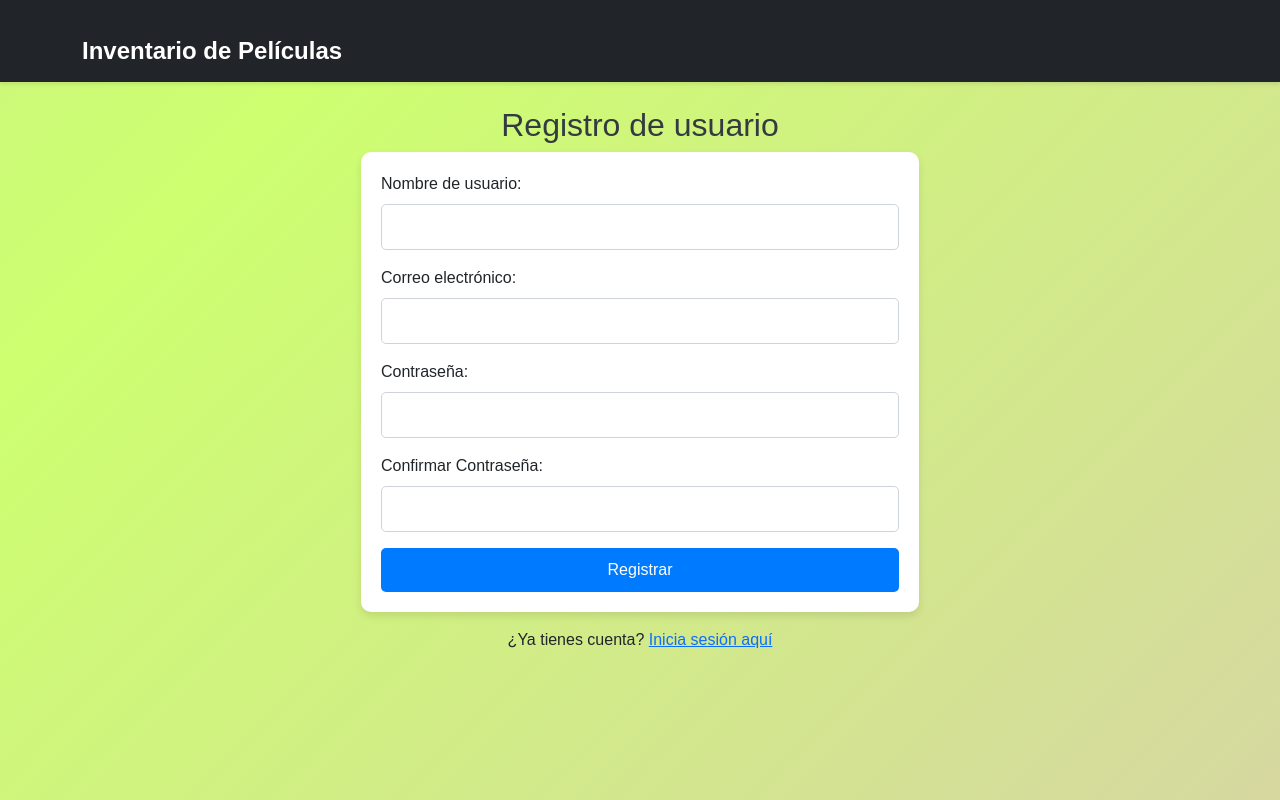
After one commit to NightCrawler927/Proyecto_Aplicaciones_Distribuidas, a Flask app: page /registro in a window 1280 px wide. The commit adds this page. Run offline with Flask 3, Linux system fonts and the light colour scheme.

Commit message:
Incorporación de JWT
Fase 3.

```diff
--- a/Backend/src/loginUsuario.js
+++ b/Backend/src/loginUsuario.js
@@ -4,10 +4,10 @@ const { generarJWT } = require("./utils/jwt.js");
 
 const loginUsuario = async (event) => {
   const dynamodb = new AWS.DynamoDB.DocumentClient();
-  const { email, pass } = JSON.parse(event.body);
+  const { email, password } = JSON.parse(event.body);
 
   // Mensaje de depuración - verificar los datos de entrada
-  console.log("Datos de entrada recibidos:", { email, pass });
+  console.log("Datos de entrada recibidos:", { email, password });
 
   // Buscar usuario en la base de datos
   const params = {
@@ -40,7 +40,7 @@ const loginUsuario = async (event) => {
     console.log("Usuario encontrado:", usuario);
 
     // Verificar la contraseña
-    const passwordValid = await bcrypt.compare(pass, usuario.pass);
+    const passwordValid = await bcrypt.compare(password, usuario.password);
     console.log("Contraseña válida:", passwordValid);
 
     if (!passwordValid) {
--- a/Backend/src/registrarUsuario.js
+++ b/Backend/src/registrarUsuario.js
@@ -15,14 +15,14 @@ const registrarUsuario = async (event) => {
     const dynamodb = new AWS.DynamoDB.DocumentClient();
     console.log("Evento recibido:", event.body);
 
-    const { nombreUsuario, email, pass } = JSON.parse(event.body);
+    const { nombreUsuario, email, password } = JSON.parse(event.body);
     console.log("Datos recibidos:", { nombreUsuario, email });
 
     const userId = v4();
     console.log("UUID generado:", userId);
 
     // Encriptar la contraseña con bcryptjs
-    const hashedPassword = await bcryptjs.hash(pass, 10);
+    const hashedPassword = await bcryptjs.hash(password, 10);
     console.log("Contraseña encriptada:", hashedPassword);
 
     // Generar el token
@@ -33,7 +33,7 @@ const registrarUsuario = async (event) => {
       userId,
       nombreUsuario,
       email,
-      pass: hashedPassword,
+      password: hashedPassword,
       token,
     };
 
--- a/Frontend/app.py
+++ b/Frontend/app.py
@@ -1,5 +1,6 @@
 from flask import Flask, render_template, request, redirect, url_for, flash
 import requests
+from flask import Flask, render_template, request, redirect, url_for, flash, session
 
 app = Flask(__name__)
 app.secret_key = "secret_key"
@@ -8,9 +9,14 @@ BASE_URL = "https://6563frate2.execute-api.us-east-1.amazonaws.com"
 
 @app.route("/")
 def index():
-    response = requests.get(f"{BASE_URL}/pelicula")
-    peliculas = response.json() if response.status_code == 200 else []
-    return render_template("index.html", peliculas=peliculas)
+    return redirect(url_for("login"))
+
+
+# @app.route("/")
+# def index():
+#     response = requests.get(f"{BASE_URL}/pelicula")
+#     peliculas = response.json() if response.status_code == 200 else []
+#     return render_template("index.html", peliculas=peliculas)
 
 @app.route("/pelicula/<id>")
 def pelicula_detail(id):
@@ -69,5 +75,77 @@ def eliminar_pelicula(id):
         flash("Error al eliminar película", "danger")
     return redirect(url_for("index"))
 
+@app.route("/login", methods=["GET", "POST"])
+def login():
+    if request.method == "POST":
+        email = request.form["email"]
+        password = request.form["password"]
+
+        # Depuración: Imprime las credenciales enviadas
+        print(f"Email: {email}, Password: {password}")
+
+        # Enviar solicitud a la API
+        response = requests.post(
+            f"{BASE_URL}/usuario/login",
+            json={"email": email, "password": password}
+        )
+
+        # Depuración: Imprime la respuesta de la API
+        print(f"Status Code: {response.status_code}, Response: {response.json()}")
+
+        if response.status_code == 200:
+            # Obtener el token de la respuesta
+            token = response.json().get("token")
+            if token:
+                # Guardar el token en la sesión del usuario
+                session["token"] = token
+                flash("Inicio de sesión exitoso", "success")
+                return redirect(url_for("index"))
+            else:
+                flash("Error: No se recibió un token válido", "danger")
+        else:
+            flash("Credenciales incorrectas. Intenta de nuevo.", "danger")
+
+    return render_template("login.html")
+
+
+
+@app.route("/registro", methods=["GET", "POST"])
+def registro():
+    if request.method == "POST":
+        nombreUsuario = request.form["nombreUsuario"]  # Captura el nombre de usuario
+        email = request.form["email"]
+        password = request.form["password"]
+        confirm_password = request.form["confirm_password"]
+
+        if password != confirm_password:
+            flash("Las contraseñas no coinciden", "danger")
+            return render_template("registro.html")
+
+        # Depuración: Imprime los datos enviados a la API
+        print(f"Nombre de usuario: {nombreUsuario}, Email: {email}, Password: {password}")
+
+        # Enviar solicitud de registro a la API
+        response = requests.post(
+            f"{BASE_URL}/usuario/registrar",
+            json={
+                "nombreUsuario": nombreUsuario,
+                "email": email,
+                "password": password  # Asegúrate de que la API espere "password" y no "pass"
+            }
+        )
+
+        # Depuración: Imprime la respuesta de la API
+        print(f"Status Code: {response.status_code}, Response: {response.json()}")
+
+        if response.status_code == 200:
+            flash("Registro exitoso. Puedes iniciar sesión ahora.", "success")
+            return redirect(url_for("login"))
+        else:
+            flash("Error al registrar usuario", "danger")
+
+    return render_template("registro.html")
+
+
 if __name__ == "__main__":
     app.run(debug=True)
--- a/Frontend/static/style.css
+++ b/Frontend/static/style.css
@@ -257,7 +257,7 @@ form {
 }
 
 body {
-    background: linear-gradient(-45deg, #dfcfc9, #cdff70, #2c2d22, #9ee9d7);
+    background: linear-gradient(-45deg, #dbc3ba, #cdff70, #cacbba, #abc0bb);
     background-size: 400% 400%;
     animation: gradientBG 15s ease infinite;
 }
--- /dev/null
+++ b/Frontend/templates/registro.html
@@ -0,0 +1,25 @@
+{% extends "base.html" %}
+
+{% block content %}
+<h2 class="text-center">Registro de usuario</h2>
+<form method="POST" class="col-md-6 mx-auto">
+    <div class="mb-3">
+        <label for="nombreUsuario" class="form-label">Nombre de usuario:</label>
+        <input type="text" id="nombreUsuario" name="nombreUsuario" class="form-control" required>
+    </div>
+    <div class="mb-3">
+        <label for="email" class="form-label">Correo electrónico:</label>
+        <input type="email" id="email" name="email" class="form-control" required>
+    </div>
+    <div class="mb-3">
+        <label for="password" class="form-label">Contraseña:</label>
+        <input type="password" id="password" name="password" class="form-control" required>
+    </div>
+    <div class="mb-3">
+        <label for="confirm_password" class="form-label">Confirmar Contraseña:</label>
+        <input type="password" id="confirm_password" name="confirm_password" class="form-control" required>
+    </div>
+    <button type="submit" class="btn btn-primary w-100">Registrar</button>
+</form>
+<p class="text-center mt-3">¿Ya tienes cuenta? <a href="{{ url_for('login') }}">Inicia sesión aquí</a></p>
+{% endblock %}
```
Also changed, not shown: Frontend/templates/login.html (added, +17 -0 lines).
